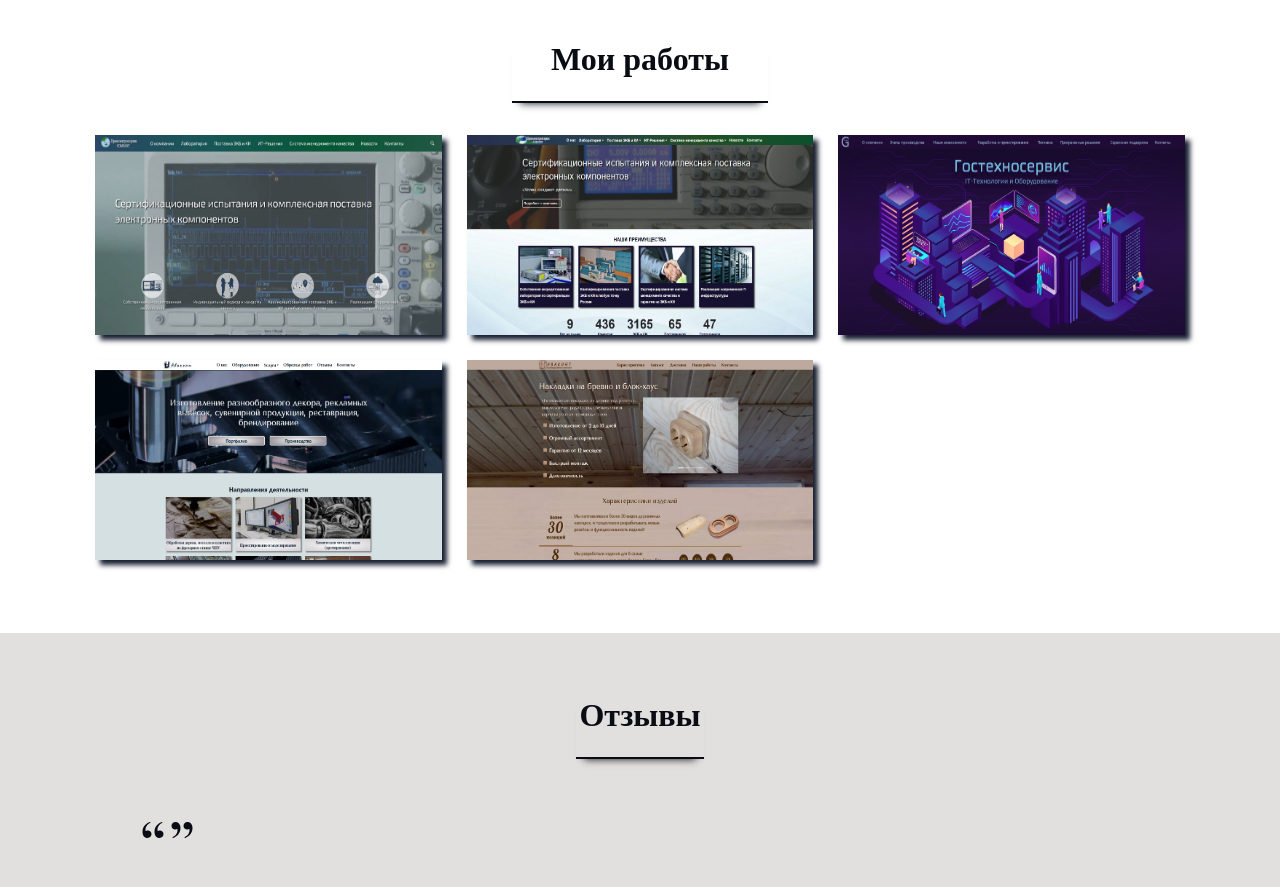
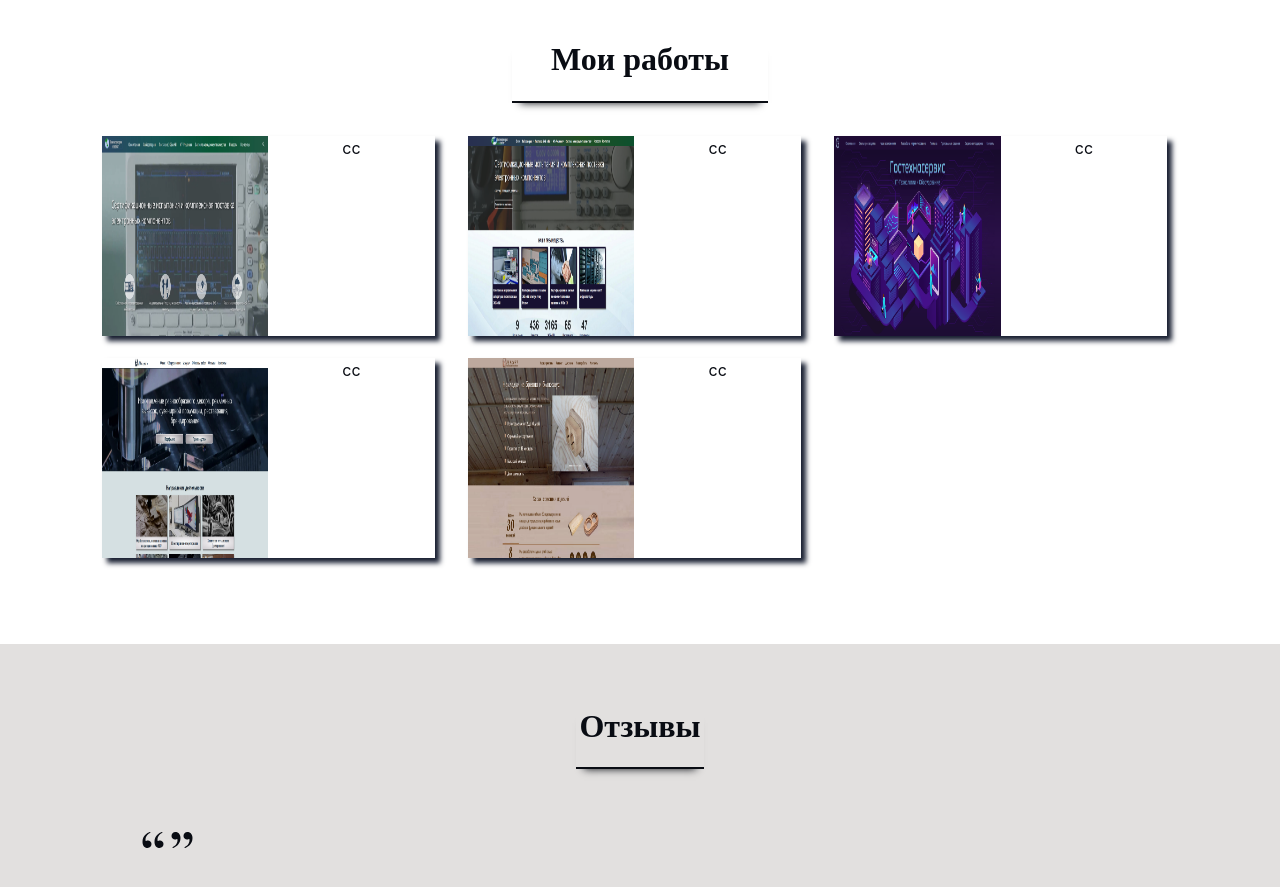
Before and after one commit to AnigalHub/Portfolio, a Nuxt app: page / in a window 1280 px wide. Shown: the part 2060-2947 px from the top of the page. Built offline with nearby package versions, Linux system fonts and the light colour scheme.

Commit message:
изменен вывод работ - с помощью массива и цикла

```diff
--- a/components/works.vue
+++ b/components/works.vue
@@ -2,22 +2,18 @@
     <div id="Works">
       <b-container>
         <h2>Мои работы</h2>
-        <div class="grid-container">
-          <div class="grid-item">
-            <img src="../static/home_prom.jpg">
-          </div>
-          <div class="grid-item">
-            <img src="../static/home_prom2.png">
-          </div>
-          <div class="grid-item">
-            <img src="../static/home_gts.png">
-          </div>
-          <div class="grid-item">
-            <img src="../static/home_priamyeruki.jpg">
-          </div>
-          <div class="grid-item">
-            <img src="../static/home_avacont.jpg">
-          </div>
+        <div class="flex-container">
+         <div v-for="(work,index) in WorksRow" :key="index">
+           <b-row>
+             <b-col cols="6">
+               <img :src="work.src" :alt="work.alt"/>
+             </b-col>
+             <b-col>
+               cc
+             </b-col>
+           </b-row>
+
+         </div>
         </div>
       </b-container>
     </div>
@@ -25,29 +21,55 @@
 
 <script>
     export default {
-        name: "works"
+        name: "works",
+        data(){
+          return{
+            WorksRow:[
+              {
+                src:'./home_prom.jpg',
+                alt:'Промэлектронсервис',
+              },
+              {
+                src:'./home_prom2.png',
+                alt:'Промэлектронсервис_2',
+              },
+              {
+                src:'./home_gts.png',
+                alt:'Гостехносервис',
+              },
+              {
+                src:'./home_priamyeruki.jpg',
+                alt:'Прямые_руки',
+              },
+              {
+                src:'./home_avacont.jpg',
+                alt:'Аваконт',
+              }
+            ]
+          }
+        }
     }
 </script>
 
-<style scoped>
-  .grid-container {
-    margin-top: 2%;
-    display: grid;
-    grid-gap: 25px 25px;
-    grid-template-columns: auto auto auto;
-    padding: 10px;
+<style lang="scss" scoped>
+  .flex-container {
+    display: flex;
+    flex-wrap: wrap;
+    margin-top: 3%;
   }
-  img{
-    width: 100%;
-    height: 25vh;
-  }
-
-  .grid-item {
+  .flex-container > div {
     background-color: rgba(255, 255, 255, 0.8);
     box-shadow: 5px 5px 5px rgb(24, 31, 49);
     text-align: center;
   }
-  .grid-item:hover {
+  .flex-container > div:hover{
     box-shadow: 8px 10px 10px rgb(24, 31, 49);
   }
+  .col-6{
+    padding: 0 !important;
+  }
+  .row{
+    margin: 0 !important;
+  }
+
 </style>
```
